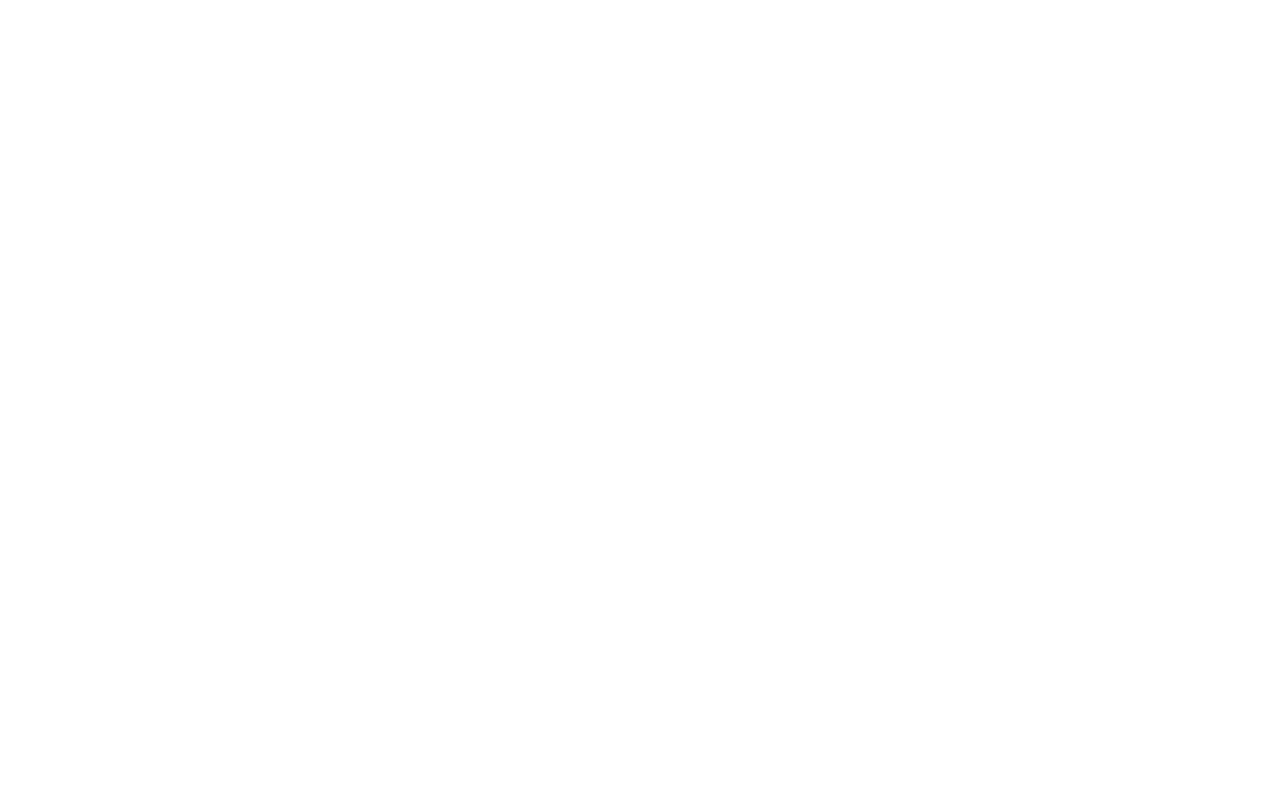
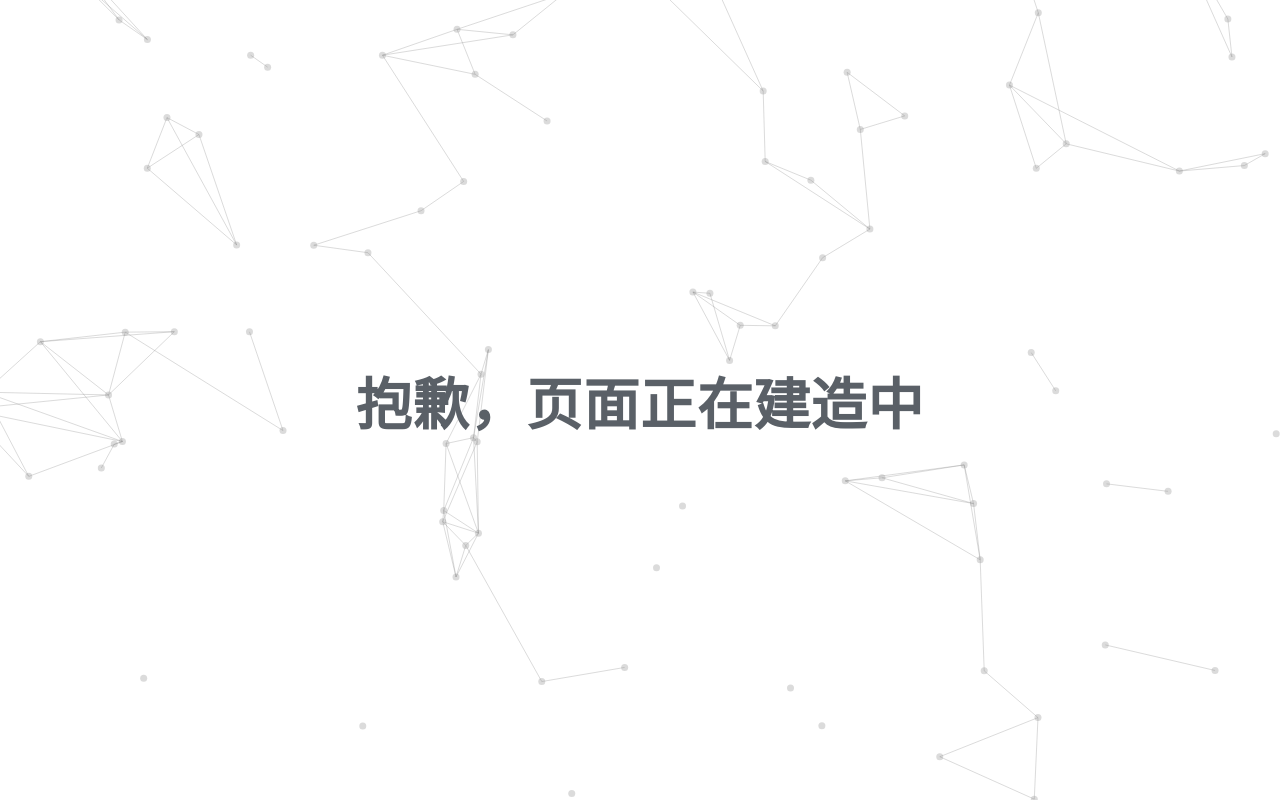
Before and after one commit to luogao/personal-site, a Vue app: page /under_construction in a window 1280 px wide. Built offline with nearby package versions, Linux system fonts and the light colour scheme.

Commit message:
建立迁移提示页面

```diff
--- a/src/components/Home.vue
+++ b/src/components/Home.vue
@@ -6,7 +6,8 @@
         <h1>HI this is Roy</h1>
         <div :class="titleEnter?'enter links-container':'links-container'">
           <p v-for="(item, index) in homeLinks" :key="index" v-if="item.show">
-            <a @click="alertMessage(item.link)" :href="item.link?item.link : '#'">{{item.title}}</a>
+            <a :href="item.link?item.link : '#'" v-if="item.normal">{{item.title}}</a>
+            <router-link v-else :to="item.link">{{item.title}}</router-link>
           </p>
         </div>
       </div>
@@ -29,23 +30,27 @@
       homeLinks: [
         {
           title: 'Blog',
-          link: '',
-          show: false
+          link: 'under_construction',
+          show: false,
+          normal: false
         },
         {
           title: 'GitHub',
           link: 'https://github.com/luogao',
-          show: false
+          show: false,
+          normal: true
         },
         {
           title: 'Work',
-          link: '',
-          show: false
+          link: 'under_construction',
+          show: false,
+          normal: false
         },
         {
           title: 'About Me',
-          link: '',
-          show: false
+          link: 'under_construction',
+          show: false,
+          normal: false
         }
       ]
     }
@@ -69,14 +74,6 @@
     this.myParticleground.destroy()
   },
   methods: {
-    alertMessage (link) {
-      if (link) {
-        return true
-      } else {
-        alert('抱歉,服务器迁移中......')
-        return false
-      }
-    },
     loadLLinks (interval) {
       let vm = this
       let counter = 0
--- /dev/null
+++ b/src/components/UnderConstruction.vue
@@ -0,0 +1,91 @@
+<template>
+  <div>
+    <div id="particles"></div>
+    <div class="alert-word"><span>{{message}}</span></div>
+    <footer id="copyright" v-if="showFooter">
+      <p>Copyright © {{curYear}} www.lglzy.cc All Rights Reserved</p>
+    </footer>
+  </div>
+</template>
+<script>
+export default {
+  name: 'UnderConstruction',
+  data () {
+    return {
+      myParticleground: null,
+      showFooter: false,
+      message: '抱歉，页面正在建造中'
+    }
+  },
+  computed: {},
+  mounted () {
+    let vm = this
+    /* global Particleground:true */
+    /* eslint no-undef: "error" */
+    vm.myParticleground = new Particleground(document.getElementById('particles'), {
+      dotColor: 'rgba(136,136,136,0.3)',
+      lineColor: 'rgba(136,136,136,0.3)'
+    })
+  },
+  beforeDestroy () {
+    this.myParticleground.destroy()
+  },
+  methods: { }
+}
+</script>
+
+<style lang="Sass">
+.alert-word{
+    position: fixed;
+    display: flex;
+    width: 100%;
+    height: 100%;
+    left: 0;
+    top: 0;
+    text-transform: uppercase;
+    font-size: 3.5rem;
+    font-weight: 700;
+    letter-spacing: 0.015em;
+    color: #5a6067;
+    animation: 2s fadeIn ease-in-out;
+    align-items: center;
+    justify-content: center;
+    span{
+        text-align:center;
+    }
+}
+#particles{
+  position: fixed;
+  width: 100%;
+  height: 100%;
+  top: 0;
+  left: 0;
+}
+@keyframes fadeInUp {
+  from {
+    opacity: 0;
+    transform: translate3d(0, 100%, 0);
+  }
+  to {
+    opacity: 1;
+    transform: none;
+  }
+}
+@keyframes fadeOutDown {
+  from {
+    opacity: 1;
+  }
+  to {
+    opacity: 0;
+    transform: translate3d(0, 100%, 0);
+  }
+}
+@keyframes fadeIn {
+  from {
+    opacity: 0;
+  }
+  to {
+    opacity: 1;
+  }
+}
+</style>
--- a/src/router/index.js
+++ b/src/router/index.js
@@ -1,6 +1,7 @@
 import Vue from 'vue'
 import Router from 'vue-router'
 import Home from '@/components/Home'
+import UnderConstruction from '@/components/UnderConstruction'
 
 Vue.use(Router)
 
@@ -11,6 +12,11 @@
       path: '/',
       name: 'Home',
       component: Home
+    },
+    {
+      path: '/under_construction',
+      name: 'UnderConstruction',
+      component: UnderConstruction
     }
   ]
 })
```
Also changed, not shown: src/assets/js/dynamicTxt.js (added, +22 -0 lines).
